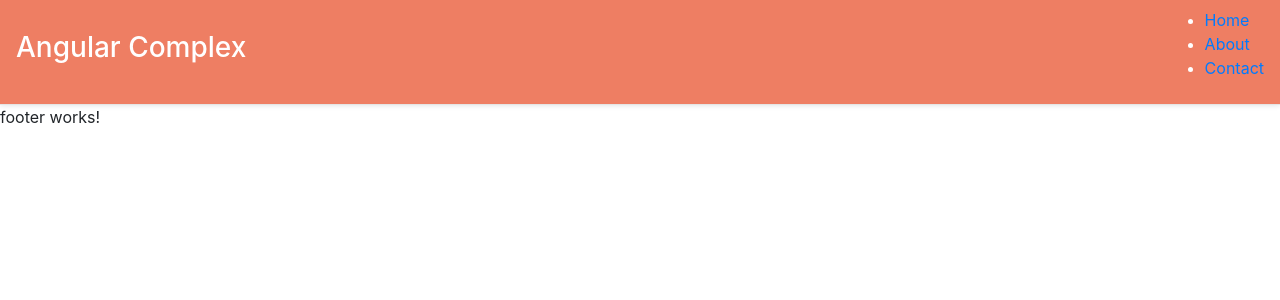
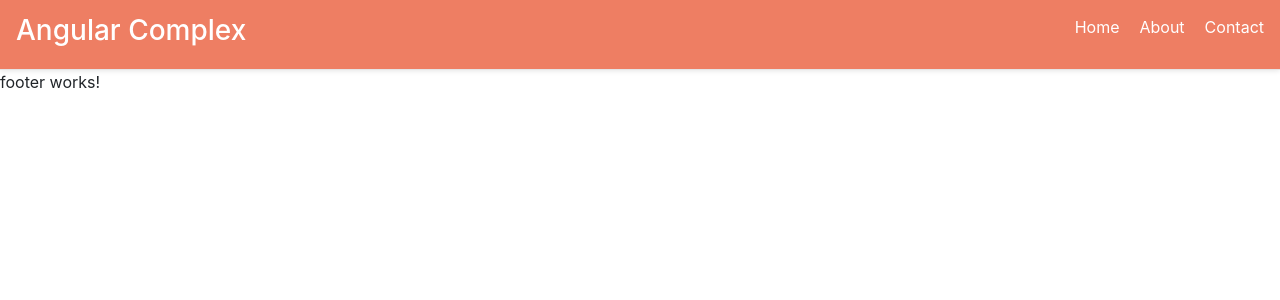
Before and after one commit to Mbote-Joseph/Angular-Comprehensive-, an Angular app: page / in a window 1280 px wide. Shown: the top 300 px of the page. Built offline with nearby package versions, Linux system fonts and the light colour scheme.

Commit message:
Angular Comprehesive

```diff
--- a/src/app/components/header/header.component.css
+++ b/src/app/components/header/header.component.css
@@ -25,3 +25,17 @@
   align-items: center;
   justify-content: space-between;
 }
+
+ul {
+  display: flex;
+  align-items: center;
+  justify-content: space-between;
+}
+li {
+  list-style: none;
+  margin-left: 20px;
+}
+a {
+  color: #fff;
+  text-decoration: none;
+}
```
